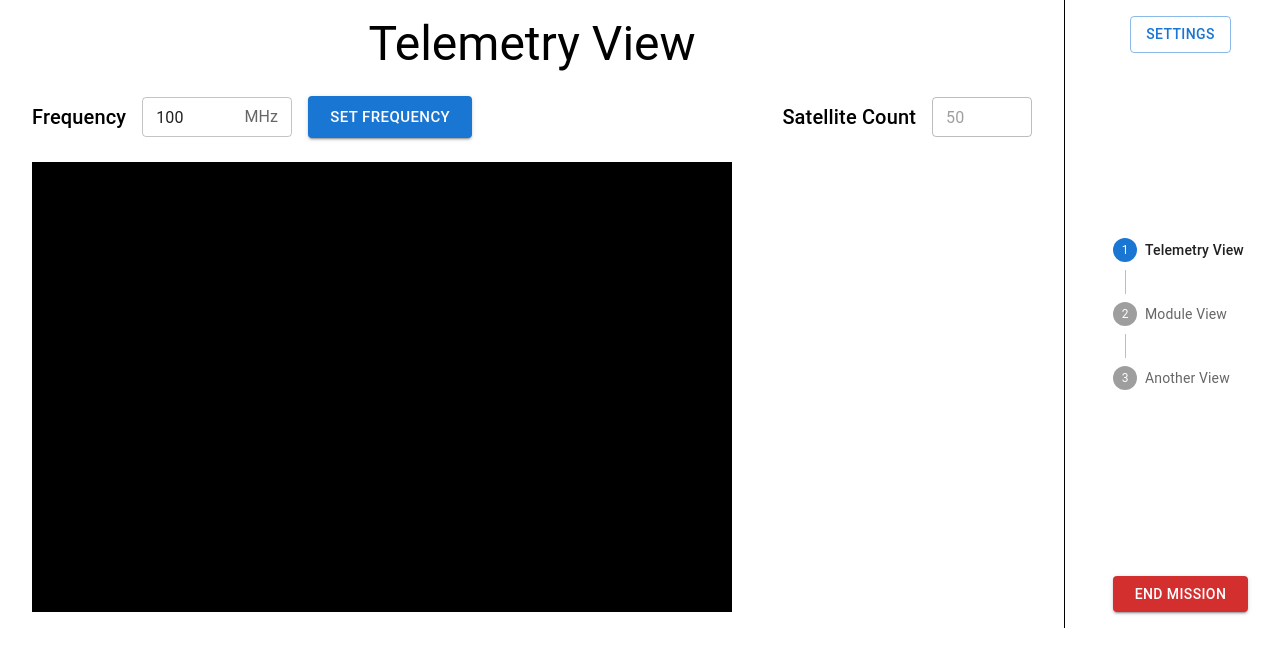
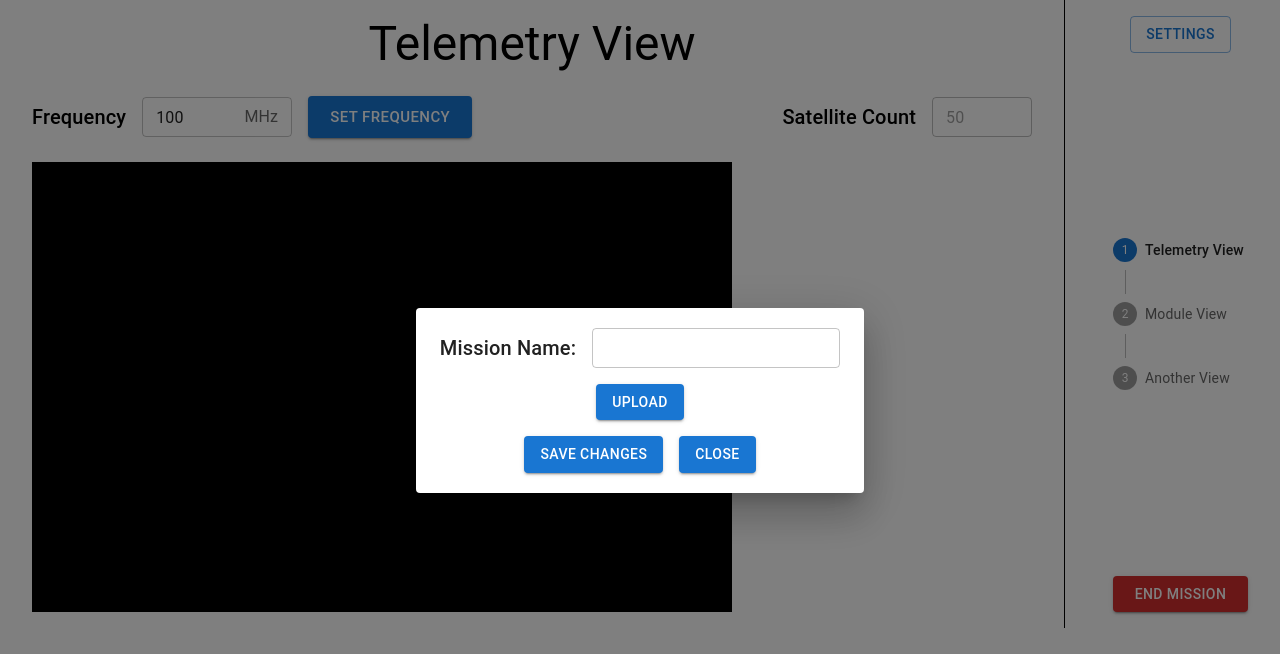
Before and after one commit to klemie/Ground-Support, a React (Create React App) app in the folder client/: page / in a window 1280 px wide. Both pictures are taken after a click on the button "SETTINGS". Shown: the top 654 px of the page. Built offline with nearby package versions, Linux system fonts and the light colour scheme.

Commit message:
Settings dialog and documentation; also updated utilities-view so the settings button works

```diff
--- /dev/null
+++ b/client/src/components/SettingsDialog.tsx
@@ -0,0 +1,54 @@
+import React, {useState} from "react";
+import { Button, Dialog, TextField, Stack, DialogContent, Typography } from "@mui/material";
+
+interface SettingsDialogProps {
+    isOpen: boolean;
+    onClose: () => void
+}
+
+const SettingsDialog: React.FC<SettingsDialogProps> = (props: SettingsDialogProps) => {
+
+    const [isOpen, setIsOpen] = useState(props.isOpen);
+
+    return(
+        <Dialog open={props.isOpen}>
+            <DialogContent>
+                <Stack direction="column" spacing={2} alignItems="center">
+
+                    {/* Doesn't save Mission Name anywhere yet. */}
+                    <Stack direction="row" spacing={2} alignItems="center">
+
+                        <Typography variant="h6"> Mission Name: </Typography>
+
+                        <TextField variant="outlined" size="small" type="String"/>
+
+                    </Stack>
+
+                    {/* Doesn't store the uploaded file yet, just opens file explorer and lets a file be picked. */}
+                    <Button variant={"contained"} component="label">
+                        Upload
+                        <input hidden accept="text/txt" type="file" />
+                    </Button>
+
+                    <Stack direction="row" spacing={2} alignItems="center">
+
+                        {/* These buttons are identical for now; need to add functionality to Save Changes. Closing without saving shouldn't change any configs or the mission name */}
+                        <Button variant={"contained"} component="label" onClick={props.onClose}>
+                            Save Changes
+                        </Button>
+
+                        <Button variant={"contained"} component="label" onClick={props.onClose}>
+                            Close
+                        </Button>
+
+                    </Stack>
+
+
+                </Stack>
+            </DialogContent>
+
+        </Dialog>
+    );
+}
+
+export default SettingsDialog;
--- a/client/src/views/utilities-view.tsx
+++ b/client/src/views/utilities-view.tsx
@@ -1,8 +1,17 @@
 import React from "react";
 import { Button, Grid } from "@mui/material";
 import VerticalStepper from "../components/VerticalStepper";
+import SettingsDialog from "../components/SettingsDialog";
 
 const UtilitiesView = () => {
+
+  /* For opening and closing the settings dialog:*/
+  const [isOpen, setIsOpen] = React.useState(false);
+
+  const handleOpen = () => {
+    setIsOpen(!isOpen);
+  }
+
   return (
     <>
       <Grid
@@ -15,7 +24,9 @@ const UtilitiesView = () => {
       >
         {/* TODO: Should call a Setting pop up */}
         <Grid item>
-          <Button variant="outlined">Settings</Button>
+          <SettingsDialog isOpen={isOpen} onClose={()=>setIsOpen(false)}/>
+          <Button variant="outlined" onClick={()=>handleOpen()}>Settings</Button>
+
         </Grid>
 
         {/* Page change stepper */}
```
Also changed, not shown: 1 other file (tests, documents, lock files or other folders).
